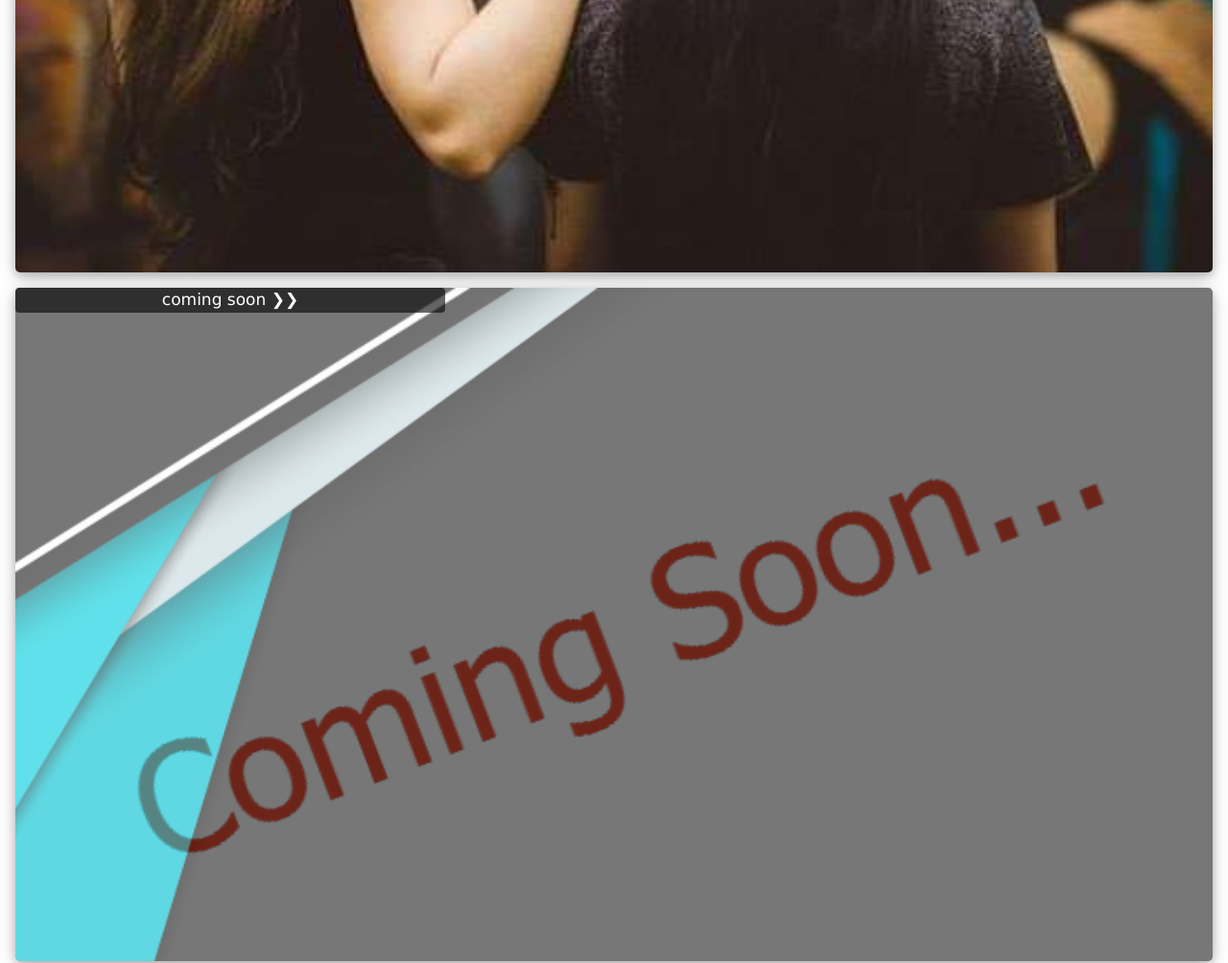
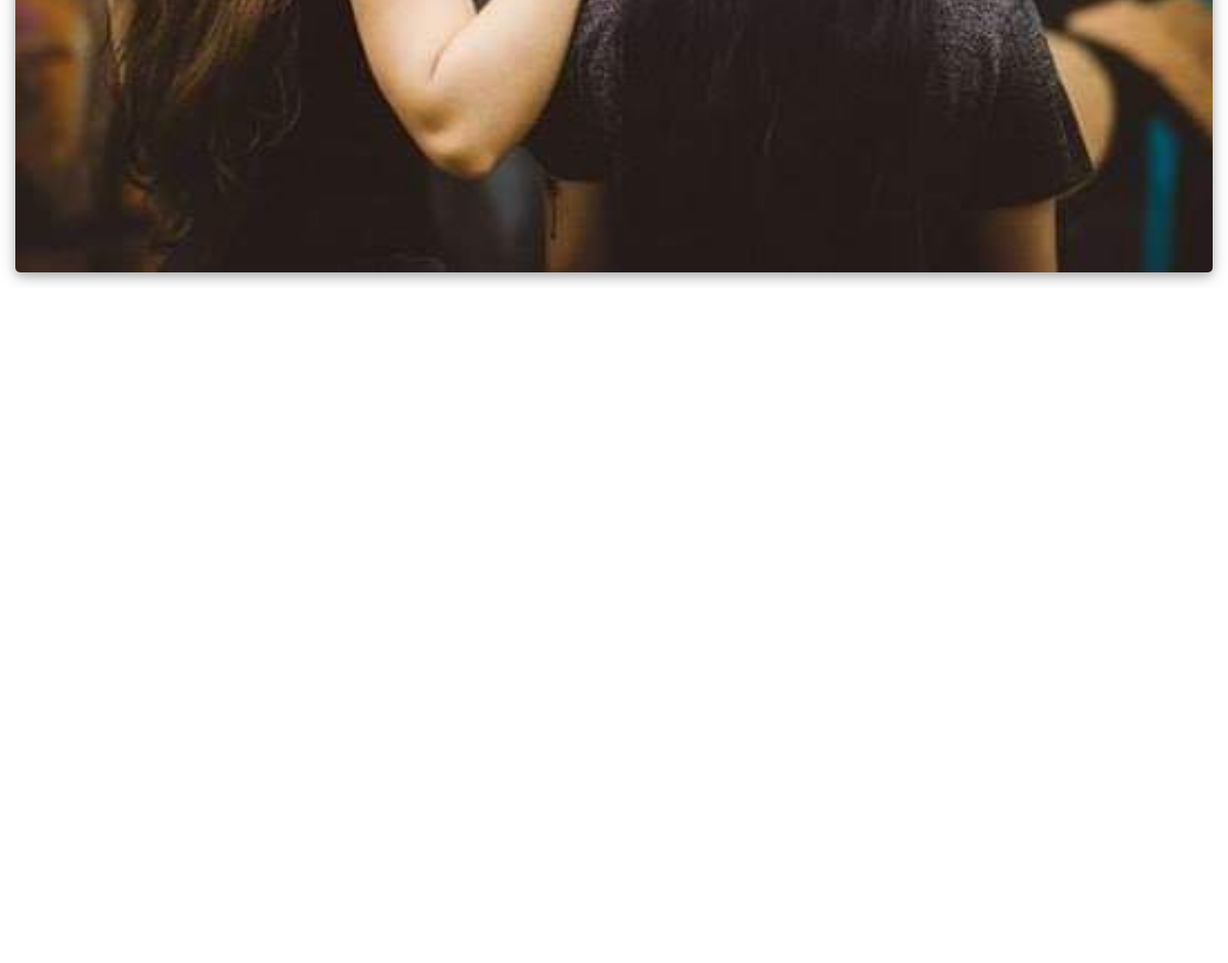
Before and after one commit to Artbaq/catalogos, a plain HTML site: page index.html in a window 1280 px wide. Shown: the part 1742-2746 px from the top of the page at 96% size. After the commit the page ends 2042 px from the top, so only its background shows below. Drawn offline with Linux system fonts and the light colour scheme.

Commit message:
Update index.html

```diff
--- a/index.html
+++ b/index.html
@@ -172,8 +172,8 @@ var footer = document.getElementById('footer');
 
 getCategory(tec_text, tec_src, 0);
 getCategory(cap_text, cap_src, 1);
-getCategory(com_text, com_src, 2);
-getCategory(com_text, com_src, 3);
+//getCategory(com_text, com_src, 2);
+//getCategory(com_text, com_src, 3);
 //getCategory(com_text, com_src, 4);
 //get_images('cap_');
 //oModal('tec_');
```
